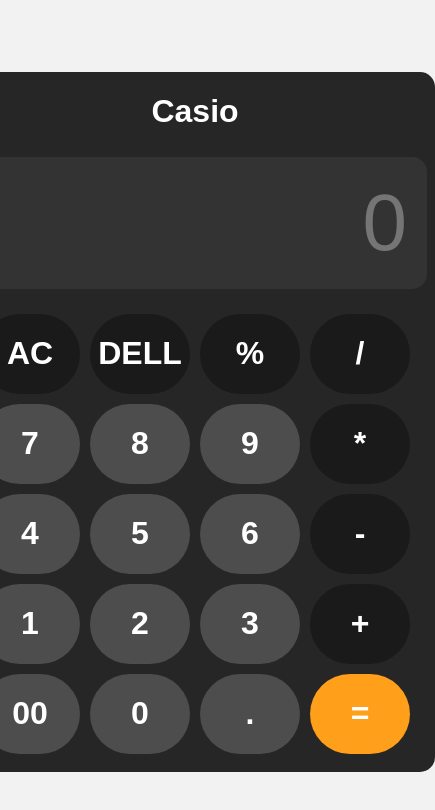
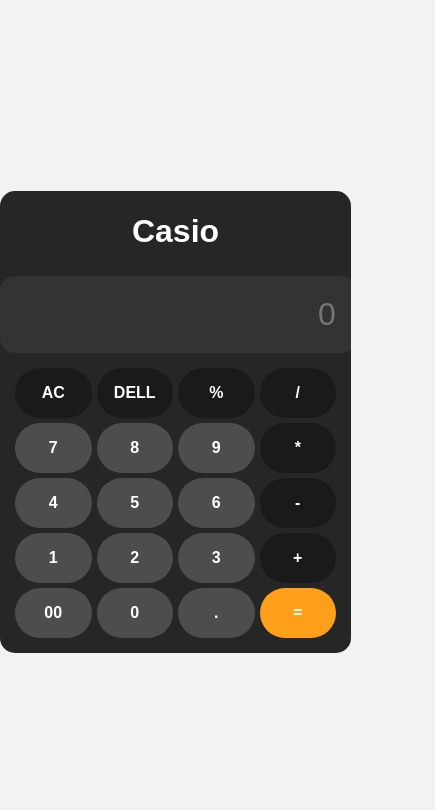
Before and after one commit to Vedsagar04/Calculator, a React (Vite) app: page / in a window 390 px wide. Shown: the top 810 px of the page, 435 px wide, since content can reach past the window. Built offline with nearby package versions, Linux system fonts and the light colour scheme.

Commit message:
Update index.css

```diff
--- a/src/index.css
+++ b/src/index.css
@@ -6,10 +6,12 @@
   margin: 0;
   background-color: hsl(0, 0%, 95%);
 }
-.calculator  h1{
+
+.calculator h1 {
   color: white;
   text-align: center;
 }
+
 .calculator {
   font-family: Arial, Helvetica, sans-serif;
   background-color: hsl(0, 0%, 15%);
@@ -17,12 +19,13 @@
   max-width: 500px;
   max-height: 700px;
   overflow: hidden;
+  width: 90%;
 }
 
 #display {
   width: 90%;
   padding: 20px;
-  font-size: 5rem;
+  font-size: 3rem;
   border: none;
   text-align: right;
   background-color: hsl(0, 0%, 20%);
@@ -39,17 +42,16 @@
 }
 
 button {
-  width: 100px;
-  height: 80px;
+  width: 100%;
+  height: 60px;
   border-radius: 50px;
   border: none;
   background-color: hsl(0, 0%, 30%);
   color: white;
-  font-size: 2rem;
+  font-size: 1.5rem;
   font-weight: bold;
   cursor: pointer;
 }
-
 
 button:hover {
   background-color: hsl(0, 0%, 40%);
@@ -59,13 +61,15 @@
   background-color: hsl(0, 0%, 50%);
 }
 
-.operator{
+.operator {
   background-color: hsl(0, 0%, 10%);
 }
-.operator:hover{
+
+.operator:hover {
   background-color: hsl(0, 0%, 20%);
 }
-.operator:active{
+
+.operator:active {
   background-color: hsl(0, 0%, 30%);
 }
 
@@ -80,3 +84,20 @@
 .operators:active {
   background-color: hsl(35, 100%, 75%);
 }
+
+@media (max-width: 600px) {
+  #display {
+      font-size: 2rem;
+      padding: 20px;
+  }
+
+  button {
+      height: 50px;
+      font-size: 1rem;
+  }
+
+  .keys {
+      gap: 5px;
+      padding: 15px;
+  }
+}
```
